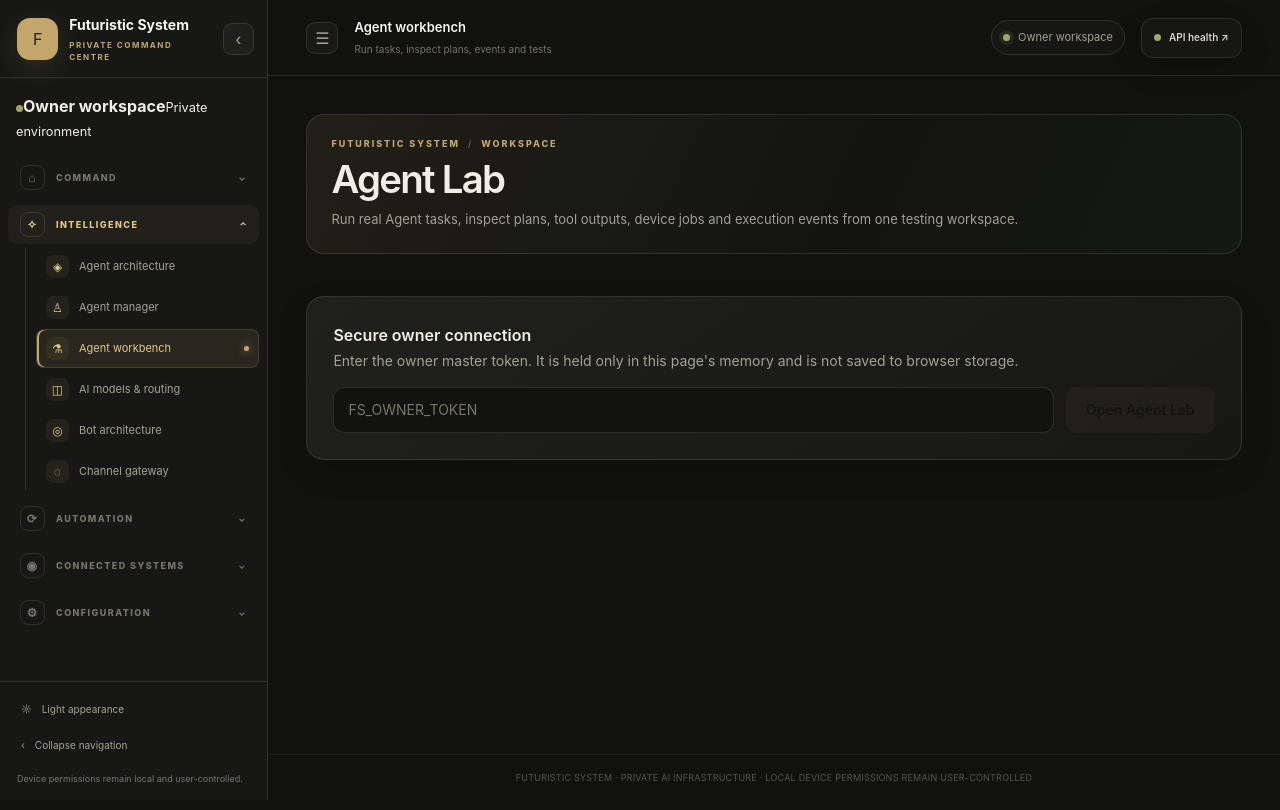
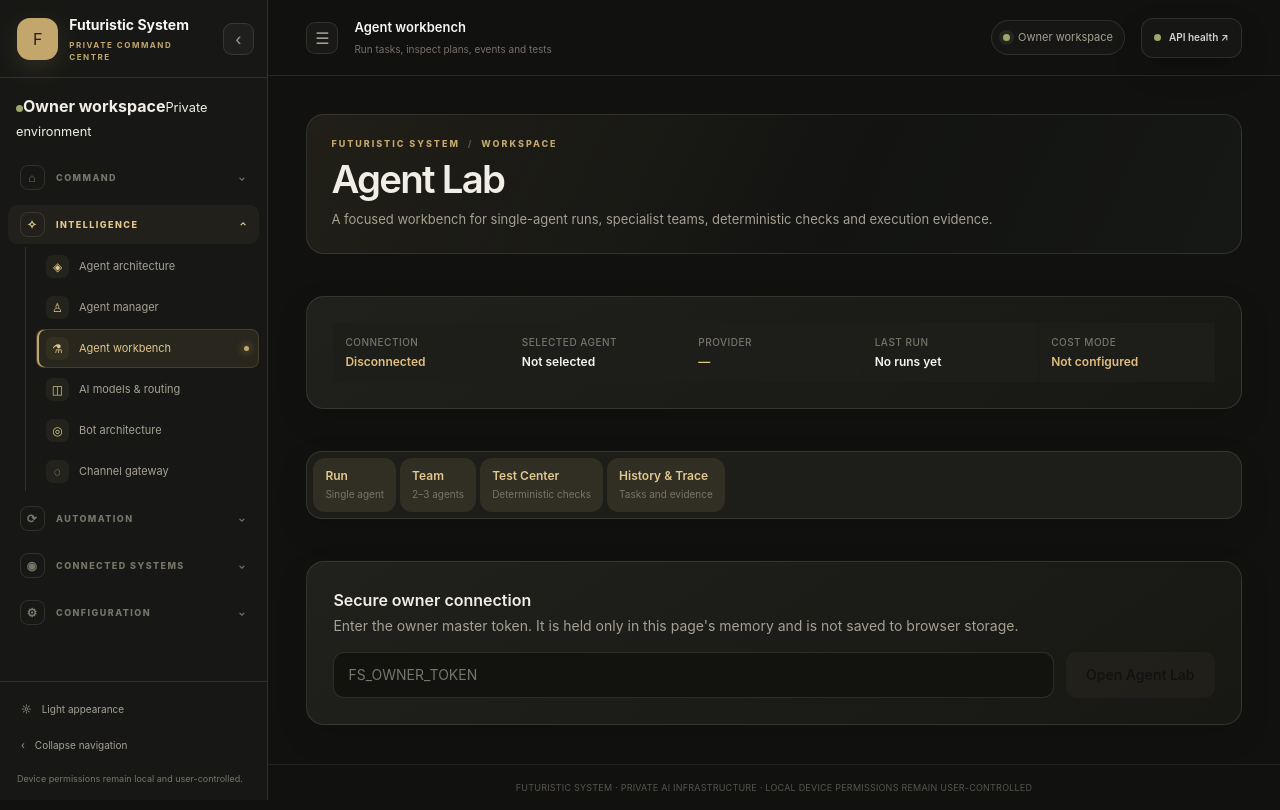
Before and after one commit to kandarpprajapati567-alt/MCP-backend, a Next.js app: page /dashboard/agent-lab in a window 1280 px wide. Built offline with nearby package versions, Linux system fonts and the light colour scheme.

Commit message:
Improve Agent Lab workbench navigation and status UX (#80)
* Add Agent Lab section navigation

* Add persistent Agent Lab status strip

* Reshape Agent Lab into a navigable workbench

* Polish Agent Lab agent selection and team status

```diff
--- a/src/app/dashboard/agent-lab/page.tsx
+++ b/src/app/dashboard/agent-lab/page.tsx
@@ -2,6 +2,8 @@
 
 import { useEffect, useMemo, useState } from "react";
 import { PageHeader } from "@/components/ui/PageHeader";
+import { AgentLabNavigation } from "@/components/dashboard/agent-lab/AgentLabNavigation";
+import { AgentLabStatusStrip } from "@/components/dashboard/agent-lab/AgentLabStatusStrip";
 
 type Agent = {
   id: string;
@@ -53,6 +55,7 @@ export default function AgentLabPage() {
   const [suiteBusy, setSuiteBusy] = useState(false);
   const [activeTest, setActiveTest] = useState<string | null>(null);
   const [suiteResults, setSuiteResults] = useState<SuiteResult[]>([]);
+  const [historyStatus, setHistoryStatus] = useState("all");
 
   async function api(path: string, init: RequestInit = {}) {
     return fetch(path, {
@@ -228,6 +231,8 @@ export default function AgentLabPage() {
       if (latest.every((member) => ["completed", "failed", "cancelled"].includes(member.status))) break;
     }
   }
+
+  function teamAssignmentsMissing() { return teamAgentIds.some((id) => !(teamAssignments[id] ?? taskInput).trim()); }
 
   async function runTeamTask() {
     if (teamAgentIds.length < 2 || teamAgentIds.length > 3 || teamAgentIds.some((id) => !(teamAssignments[id] ?? taskInput).trim())) return;
@@ -471,7 +476,9 @@ export default function AgentLabPage() {
 
   return (
     <div className="agent-lab-page mx-auto max-w-6xl space-y-5">
-      <PageHeader title="Agent Lab" description="Run real Agent tasks, inspect plans, tool outputs, device jobs and execution events from one testing workspace." />
+      <PageHeader title="Agent Lab" description="A focused workbench for single-agent runs, specialist teams, deterministic checks and execution evidence." />
+      <AgentLabStatusStrip connected={connected} agentName={selectedAgent?.name ?? ""} provider={selectedAgent?.provider_preference ?? ""} lastStatus={tasks[0]?.status ?? ""} costMode={selectedAgent?.provider_preference === "mock" ? "Mock · no paid inference" : selectedAgent ? "Live provider · usage may apply" : "Not configured"} />
+      <AgentLabNavigation />
 
       {!connected ? (
         <section className="rounded-2xl border border-border bg-zinc-950/70 p-5">
@@ -496,7 +503,7 @@ export default function AgentLabPage() {
             <p className="mt-2 text-xs text-zinc-500">Supervisor test controls are available from Agent Control Center → Workbench.</p>
           </details>
 
-          <section className="space-y-4 rounded-2xl border border-cyan-800/50 bg-cyan-950/10 p-5">
+          <section id="run" className="scroll-mt-28 space-y-4 rounded-2xl border border-cyan-800/50 bg-cyan-950/10 p-5">
             <div><h2 className="font-semibold text-white">Individual Agent tests — use this section</h2><p className="mt-1 text-xs text-cyan-200">For Stage 1 verification, use only this form and the Test Center buttons below. Do not enter these test prompts in Supervisor or Team Run.</p><p className="mt-1 text-xs text-zinc-500">This calls the same production Agent task pipeline: planning, policy validation, tools, synthesis and persistence.</p></div>
             <form onSubmit={runTask} className="space-y-3">
               <label className="block space-y-1 text-xs text-zinc-400">Agent
@@ -505,16 +512,17 @@ export default function AgentLabPage() {
                   {agents.filter((agent) => agent.enabled).map((agent) => <option key={agent.id} value={agent.id}>{agent.name} · {agent.provider_preference}</option>)}
                 </select>
               </label>
-              {selectedAgent && <p className="text-xs text-zinc-500">Assigned tools: {selectedAgent.allowed_tools?.length ? selectedAgent.allowed_tools.join(", ") : "none — this Agent is tool-free"}</p>}
+              {selectedAgent && <div className="flex flex-wrap items-center gap-2"><span className="rounded-full border border-cyan-800/60 bg-cyan-400/10 px-2.5 py-1 text-[10px] font-semibold uppercase text-cyan-200">{selectedAgent.provider_preference}</span><span className="text-xs text-zinc-500">{selectedAgent.enabled ? "Enabled" : "Disabled"} · Allowed tools</span>{selectedAgent.allowed_tools?.length ? selectedAgent.allowed_tools.map((tool) => <span key={tool} className="rounded-full border border-white/10 bg-white/5 px-2 py-1 text-[10px] text-zinc-300">{tool}</span>) : <span className="text-xs text-zinc-500">No tools assigned</span>}</div>}
               <label className="block space-y-1 text-xs text-zinc-400">Task / test prompt
-                <textarea required minLength={1} maxLength={4000} rows={4} value={taskInput} onChange={(event) => { setTaskInput(event.target.value); setIdempotencyKey(""); }} placeholder="Describe what you want this Agent to do…" className="w-full rounded-xl border border-border bg-black/30 px-3 py-3 text-sm text-white" />
+                <textarea aria-label="Task prompt" required minLength={1} maxLength={4000} rows={5} value={taskInput} onChange={(event) => { setTaskInput(event.target.value); setIdempotencyKey(""); }} placeholder="Describe what you want this Agent to do…" className="w-full rounded-xl border border-border bg-black/30 px-3 py-3 text-sm text-white" />
               </label>
+              <details className="rounded-xl border border-border/70 bg-black/20 px-3 py-2"><summary className="cursor-pointer text-xs font-medium text-zinc-300">Advanced options</summary><div className="mt-3 space-y-2"><label className="block text-xs text-zinc-400">Idempotency key (generated automatically if blank)<input value={idempotencyKey} onChange={(event) => setIdempotencyKey(event.target.value)} placeholder="Auto-generated on submit" className="mt-1 w-full rounded-lg border border-border bg-black/40 px-3 py-2 text-xs text-white" /></label><p className="text-[11px] text-zinc-500">The selected Agent controls its configured maximum steps and tool-call limit.</p></div></details>
               <div className="flex flex-wrap gap-2">
                 <button disabled={busy || !taskInput.trim()} className="rounded-xl bg-cyan-400 px-5 py-2.5 text-sm font-semibold text-zinc-950 disabled:opacity-40">{busy ? "Running…" : "Run Agent test"}</button>
-                <button type="button" disabled={busy} onClick={() => void refresh().catch((cause) => setError(cause instanceof Error ? cause.message : "Refresh failed."))} className="rounded-xl border border-border px-4 py-2.5 text-sm text-zinc-300">Refresh data</button>
+                <button type="button" disabled={busy || suiteBusy} onClick={() => void prepareFreeTestAgent()} className="rounded-xl border border-emerald-800/70 bg-emerald-500/10 px-4 py-2.5 text-sm font-semibold text-emerald-200">Prepare Free Test Agent</button><button type="button" disabled={busy} onClick={() => void refresh().catch((cause) => setError(cause instanceof Error ? cause.message : "Refresh failed."))} className="rounded-xl border border-border px-4 py-2.5 text-sm text-zinc-300">Refresh data</button>
               </div>
             </form>
-            <div className="mt-4 rounded-xl border border-border/80 bg-black/20 p-4">
+            <div id="team" className="scroll-mt-28 mt-4 rounded-xl border border-border/80 bg-black/20 p-4">
               <div className="flex flex-wrap items-center justify-between gap-2">
                 <div><h3 className="text-sm font-semibold text-white">Parallel specialist team</h3><p className="mt-1 text-[11px] text-zinc-500">Assign a different subtask to 2–3 specialists. Each uses its own instructions, model preference and tool allowlist; all run concurrently.</p></div>
                 <span className="text-[10px] text-zinc-500">{teamAgentIds.length}/3 selected</span>
@@ -534,11 +542,11 @@ export default function AgentLabPage() {
                 const agent = agents.find((item) => item.id === id);
                 return <label key={id} className="block space-y-1 text-xs text-zinc-400"><span>{agent?.name ?? "Agent"} · delegated objective</span><textarea rows={2} maxLength={4000} value={teamAssignments[id] ?? taskInput} onChange={(event) => setTeamAssignments((current) => ({ ...current, [id]: event.target.value }))} placeholder="What exactly should this specialist do?" className="w-full rounded-lg border border-border bg-black/30 px-3 py-2.5 text-sm text-white"/></label>;
               })}</div>}
-              <button type="button" disabled={busy || teamAgentIds.length < 2 || teamAgentIds.some((id) => !(teamAssignments[id] ?? taskInput).trim())} onClick={() => void runTeamTask()} className="mt-3 rounded-xl border border-amber-700/60 bg-amber-500/10 px-4 py-2.5 text-xs font-semibold text-amber-100 disabled:opacity-40">{busy ? "Running team…" : "Dispatch delegated tasks in parallel"}</button>
+              <div className="mb-3 flex flex-wrap gap-2 text-[11px]"><span className="rounded-full bg-white/5 px-2.5 py-1 text-zinc-300">{teamResults.filter((member) => member.status === "queued").length} queued</span><span className="rounded-full bg-emerald-500/10 px-2.5 py-1 text-emerald-300">{teamResults.filter((member) => member.status === "completed").length} completed</span><span className="rounded-full bg-rose-500/10 px-2.5 py-1 text-rose-300">{teamResults.filter((member) => ["failed", "cancelled"].includes(member.status)).length} failed / cancelled</span></div><button type="button" disabled={busy || teamAgentIds.length < 2 || teamAssignmentsMissing()} onClick={() => void runTeamTask()} className="mt-3 rounded-xl border border-amber-700/60 bg-amber-500/10 px-4 py-2.5 text-xs font-semibold text-amber-100 disabled:opacity-40">{busy ? "Running team…" : "Dispatch delegated tasks in parallel"}</button>
               <p className="mt-2 text-[10px] leading-relaxed text-zinc-500">Queued to the server worker (up to three tasks concurrently). Task records persist; shared-memory supervision is still a later phase. The free Render service can suspend after inactivity.</p>
               {teamResults.length > 0 && <div className="mt-3 space-y-2">{teamResults.map((member) => <article key={member.agentId} className="rounded-lg border border-border/70 p-3"><div className="flex items-center justify-between gap-2"><b className="text-xs text-zinc-100">{agents.find((agent) => agent.id === member.agentId)?.name ?? "Specialist Agent"}</b><span className="text-[10px] uppercase tracking-wider text-zinc-400">{member.status.replaceAll("_", " ")}</span></div>{member.result && <p className="mt-2 whitespace-pre-wrap text-xs leading-relaxed text-zinc-300">{member.result}</p>}{member.error && <p className="mt-2 text-xs text-red-300">{member.error}</p>}{member.taskId && <p className="mt-2 text-[10px] text-zinc-500">Task record: {member.taskId}</p>}</article>)}</div>}
             </div>
-            <div className="border-t border-border pt-3">
+            <div id="test-center" className="scroll-mt-28 border-t border-border pt-3">
               <div className="flex flex-wrap items-center justify-between gap-3">
                 <div>
                   <p className="text-sm font-semibold text-white">Test Center · Individual tests</p>
@@ -600,9 +608,9 @@ export default function AgentLabPage() {
             <p className="text-xs text-amber-300/80">Live Agents may call configured AI providers and consume API usage. Tool execution remains limited by each Agent's assigned-tool allowlist.</p>
           </section>
 
-          <section className="space-y-3 rounded-2xl border border-border bg-zinc-950/70 p-5">
-            <div className="flex items-center justify-between gap-3"><h2 className="font-semibold text-white">Task history</h2><span className="text-xs text-zinc-500">Latest {tasks.length}</span></div>
-            {tasks.length === 0 ? <p className="text-sm text-zinc-500">No Agent tests yet. Submit a task above to create the first execution trace.</p> : tasks.map((task) => (
+          <section id="history" className="scroll-mt-28 space-y-3 rounded-2xl border border-border bg-zinc-950/70 p-5">
+            <div className="flex flex-wrap items-center justify-between gap-3"><div><h2 className="font-semibold text-white">History & Trace</h2><p className="mt-1 text-xs text-zinc-500">Latest {tasks.length} task records</p></div><label className="text-xs text-zinc-400">Filter status <select value={historyStatus} onChange={(event) => setHistoryStatus(event.target.value)} className="ml-2 rounded-lg border border-border bg-black/40 px-2 py-2 text-zinc-100"><option value="all">All statuses</option><option value="queued">Queued</option><option value="running">Running</option><option value="completed">Completed</option><option value="failed">Failed</option><option value="cancelled">Cancelled</option></select></label></div>
+            {tasks.length === 0 ? <p className="rounded-xl border border-dashed border-border p-5 text-sm text-zinc-500">No tasks yet. Run an Agent task to create the first execution trace.</p> : tasks.filter((task) => historyStatus === "all" || task.status === historyStatus).map((task) => (
               <button key={task.id} type="button" onClick={() => void openTask(task.id)} className="flex w-full flex-col gap-2 rounded-xl border border-border/80 p-3 text-left hover:border-cyan-800 sm:flex-row sm:items-center sm:justify-between">
                 <span className="min-w-0"><span className="block truncate text-sm text-white">{task.task}</span><span className="mt-1 block text-[11px] text-zinc-500">{new Date(task.created_at).toLocaleString()}</span></span>
                 <span className={"shrink-0 rounded-full px-3 py-1 text-xs " + (task.status === "completed" ? "bg-emerald-500/15 text-emerald-300" : task.status === "failed" ? "bg-red-500/15 text-red-300" : "bg-amber-500/15 text-amber-200")}>{task.status.replaceAll("_", " ")}</span>
@@ -611,7 +619,7 @@ export default function AgentLabPage() {
           </section>
 
           {detail && (
-            <section className="space-y-4 rounded-2xl border border-cyan-900/50 bg-zinc-950/80 p-5">
+            <section id="trace" tabIndex={-1} aria-label="Selected task execution trace" className="scroll-mt-28 space-y-4 rounded-2xl border border-cyan-900/50 bg-zinc-950/80 p-5">
               <div className="flex flex-wrap items-center justify-between gap-2">
                 <h2 className="font-semibold text-white">Execution trace</h2>
                 <div className="flex items-center gap-2">
@@ -635,8 +643,8 @@ export default function AgentLabPage() {
           )}
         </>
       )}
-      {error && <p role="alert" className="rounded-lg border border-red-900/60 bg-red-950/30 p-3 text-sm text-red-300">{error}</p>}
-      {message && <p role="status" className="rounded-lg border border-emerald-900/50 bg-emerald-950/20 p-3 text-sm text-emerald-300">{message}</p>}
+      {error && <p role="alert" aria-live="assertive" className="rounded-lg border border-red-900/60 bg-red-950/30 p-3 text-sm text-red-300">{error}</p>}
+      {message && <p role="status" aria-live="polite" className="rounded-lg border border-emerald-900/50 bg-emerald-950/20 p-3 text-sm text-emerald-300">{message}</p>}
     </div>
   );
 }
--- /dev/null
+++ b/src/components/dashboard/agent-lab/AgentLabNavigation.tsx
@@ -0,0 +1,21 @@
+"use client";
+
+const items = [
+  { id: "run", label: "Run", hint: "Single agent" },
+  { id: "team", label: "Team", hint: "2–3 agents" },
+  { id: "test-center", label: "Test Center", hint: "Deterministic checks" },
+  { id: "history", label: "History & Trace", hint: "Tasks and evidence" },
+];
+
+export function AgentLabNavigation() {
+  return (
+    <nav aria-label="Agent Lab sections" className="sticky top-2 z-20 flex gap-1 overflow-x-auto rounded-2xl border border-white/10 bg-zinc-950/95 p-1.5 shadow-xl backdrop-blur">
+      {items.map((item) => (
+        <a key={item.id} href={"#" + item.id} className="group min-w-max rounded-xl px-3 py-2.5 text-xs text-zinc-300 transition hover:bg-cyan-400/10 hover:text-cyan-100 focus-visible:outline focus-visible:outline-2 focus-visible:outline-cyan-300">
+          <span className="block font-semibold">{item.label}</span>
+          <span className="mt-0.5 hidden text-[10px] text-zinc-500 sm:block">{item.hint}</span>
+        </a>
+      ))}
+    </nav>
+  );
+}
--- /dev/null
+++ b/src/components/dashboard/agent-lab/AgentLabStatusStrip.tsx
@@ -0,0 +1,25 @@
+type Props = {
+  connected: boolean;
+  agentName: string;
+  provider: string;
+  lastStatus: string;
+  costMode: string;
+};
+
+export function AgentLabStatusStrip({ connected, agentName, provider, lastStatus, costMode }: Props) {
+  const cells = [
+    { label: "Connection", value: connected ? "Secure session" : "Disconnected", tone: connected ? "text-emerald-300" : "text-amber-300" },
+    { label: "Selected agent", value: agentName || "Not selected", tone: "text-zinc-100" },
+    { label: "Provider", value: provider || "—", tone: provider === "mock" ? "text-emerald-300" : "text-sky-300" },
+    { label: "Last run", value: lastStatus || "No runs yet", tone: lastStatus === "failed" ? "text-rose-300" : "text-zinc-100" },
+    { label: "Cost mode", value: costMode, tone: costMode === "Mock · no paid inference" ? "text-emerald-300" : "text-amber-200" },
+  ];
+  return (
+    <section aria-label="Agent Lab status" className="grid grid-cols-2 gap-px overflow-hidden rounded-2xl border border-white/10 bg-white/10 sm:grid-cols-3 lg:grid-cols-5">
+      {cells.map((cell) => <div key={cell.label} className="min-w-0 bg-zinc-950/90 px-3 py-3">
+        <p className="text-[10px] font-medium uppercase tracking-wider text-zinc-500">{cell.label}</p>
+        <p className={"mt-1 truncate text-xs font-semibold " + cell.tone} title={cell.value}>{cell.value}</p>
+      </div>)}
+    </section>
+  );
+}
```
